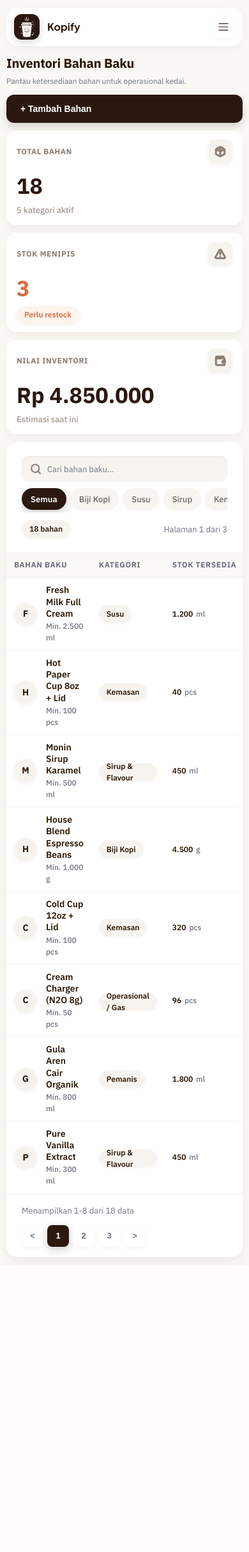
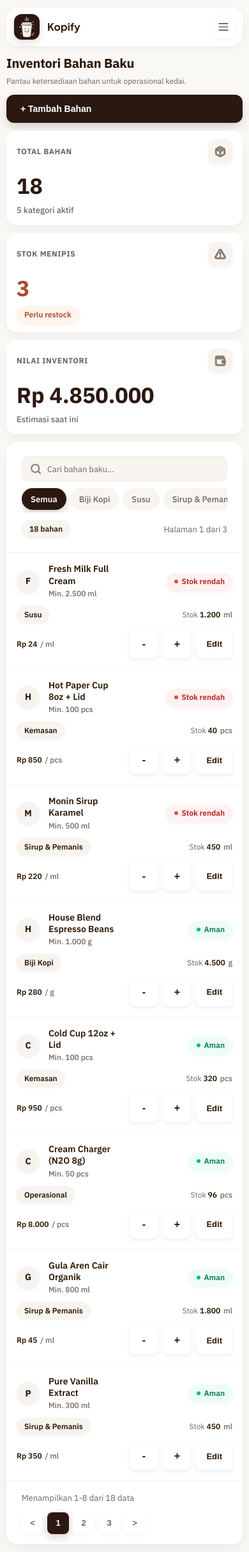
Before and after one commit to Dev-Crafters-io/Kopify, a PHP site: page /inventori.html in a window 390 px wide. Shown: the whole page at 64% size. Before the commit the page ends 1974 px from the top, so only its background shows below. Run offline with PHP 8.4, Linux system fonts and the light colour scheme.

Commit message:
fix(inventori): kontras, fokus keyboard, kategori seragam, dan tabel jadi card di mobile

```diff
--- a/assets/css/inventori.css
+++ b/assets/css/inventori.css
@@ -10,9 +10,9 @@
   --bg-card: #FFFFFF;
   --color-primary-dark: #2B1810;
   --color-brand-title: #2B1704;
-  --color-muted: #6B7280;
-  --color-subtle: #8C7E74;
-  --color-subtle-light: #A3978E;
+  --color-muted: #6F645C;
+  --color-subtle: #6F645C;
+  --color-subtle-light: #6F645C;
   --color-pill-bg: #F5F1EC;
   --color-chip-bg: #F7F4F0;
   --shadow-navbar: 0 4px 20px -2px rgba(43, 24, 16, 0.05), 0 2px 6px -1px rgba(43, 24, 16, 0.03);
@@ -27,12 +27,12 @@
   --shadow-btn-step: 0 2px 6px rgba(43, 24, 16, 0.08);
   --shadow-btn-step-hover: 0 4px 12px rgba(43, 24, 16, 0.14);
   --shadow-input-inset: inset 0 1px 3px rgba(43, 24, 16, 0.06);
-  --color-alert-text: #D96B43;
+  --color-alert-text: #A84B25;
   --color-alert-bg: #FDF4EC;
-  --color-danger-text: #DC2626;
+  --color-danger-text: #B91C1C;
   --color-danger-bg: #FEF2F2;
   --color-danger-dot: #EF4444;
-  --color-success-text: #10B981;
+  --color-success-text: #047857;
   --color-success-bg: #ECFDF5;
   --color-success-dot: #10B981;
   --radius-card: 18px;
@@ -419,7 +419,6 @@ body {
 }
 
 .table-search-input:focus {
-  outline: none;
   background-color: #FFFFFF;
   box-shadow: 0 0 0 3px rgba(43, 24, 16, 0.08), 0 2px 8px rgba(43, 24, 16, 0.04);
 }
@@ -878,7 +877,7 @@ body {
     border-radius: var(--radius-sm);
     background-color: #FEF2F2;
     border: 1px solid #FECACA;
-    color: #DC2626;
+    color: #B91C1C;
     font-size: 13px;
     font-weight: 600;
     text-decoration: none;
@@ -1126,7 +1125,6 @@ body {
 
 .form-input:focus,
 .form-select:focus {
-  outline: none !important;
   background-color: #FFFFFF;
   box-shadow: 0 0 0 3px rgba(43, 24, 16, 0.08), 0 2px 8px rgba(43, 24, 16, 0.04);
 }
@@ -1175,3 +1173,76 @@ body {
   box-shadow: var(--shadow-btn-primary-hover);
   transform: translateY(-1px);
 }
+
+/* ring fokus keyboard; diletakkan paling akhir agar menang atas outline:none di rule dasar */
+:focus-visible {
+  outline: 2px solid var(--color-primary-dark);
+  outline-offset: 2px;
+}
+
+/* ≤768px: tiap baris jadi card, supaya kolom Status dan Aksi tidak tersembunyi di scroll horizontal */
+@media (max-width: 768px) {
+  .table-responsive {
+    overflow-x: visible;
+  }
+
+  .inventory-table,
+  .inventory-table tbody {
+    display: block;
+  }
+
+  /* header disembunyikan secara visual tapi tetap dibaca screen reader */
+  .inventory-table thead {
+    position: absolute;
+    width: 1px;
+    height: 1px;
+    overflow: hidden;
+    clip: rect(0 0 0 0);
+    white-space: nowrap;
+  }
+
+  .inventory-table tbody tr {
+    display: grid;
+    grid-template-columns: 1fr auto;
+    grid-template-areas:
+      "name status"
+      "category stock"
+      "price action";
+    align-items: center;
+    gap: 10px 12px;
+    padding: 16px;
+  }
+
+  .inventory-table tbody td {
+    padding: 0;
+  }
+
+  .inventory-table tbody td:nth-child(1) { grid-area: name; }
+  .inventory-table tbody td:nth-child(2) { grid-area: category; }
+  .inventory-table tbody td:nth-child(3) { grid-area: stock; justify-self: end; }
+  .inventory-table tbody td:nth-child(4) { grid-area: price; }
+  .inventory-table tbody td:nth-child(5) { grid-area: status; justify-self: end; }
+  .inventory-table tbody td:nth-child(6) { grid-area: action; justify-self: end; }
+
+  .inventory-table tbody td:nth-child(3)::before {
+    content: "Stok ";
+    font-size: 12px;
+    color: var(--color-muted);
+  }
+
+  .category-tag {
+    height: auto;
+    min-height: 28px;
+    padding: 4px 12px;
+  }
+
+  .btn-step {
+    width: 44px;
+    height: 44px;
+  }
+
+  .btn-step.btn-edit {
+    width: auto;
+    padding: 0 16px;
+  }
+}
--- a/inventori.html
+++ b/inventori.html
@@ -8,7 +8,7 @@
   <link rel="preconnect" href="https://fonts.googleapis.com">
   <link rel="preconnect" href="https://fonts.gstatic.com" crossorigin>
   <link href="https://fonts.googleapis.com/css2?family=IBM+Plex+Sans:wght@400;500;600;700&family=Plus+Jakarta+Sans:wght@400;500;600;700&display=swap" rel="stylesheet">
-  <link rel="stylesheet" href="./assets/css/inventori.css?v=4">
+  <link rel="stylesheet" href="./assets/css/inventori.css?v=6">
 </head>
 <body>
   <div class="inventory-container">
@@ -122,7 +122,7 @@
             <button type="button" class="cat-pill active" data-category="all">Semua</button>
             <button type="button" class="cat-pill" data-category="biji kopi">Biji Kopi</button>
             <button type="button" class="cat-pill" data-category="susu">Susu</button>
-            <button type="button" class="cat-pill" data-category="sirup">Sirup</button>
+            <button type="button" class="cat-pill" data-category="sirup">Sirup &amp; Pemanis</button>
             <button type="button" class="cat-pill" data-category="kemasan">Kemasan</button>
             <button type="button" class="cat-pill" data-category="operasional">Operasional</button>
           </div>
@@ -230,7 +230,7 @@
                 </div>
               </td>
               <td>
-                <span class="category-tag">Sirup &amp; Flavour</span>
+                <span class="category-tag">Sirup &amp; Pemanis</span>
               </td>
               <td>
                 <strong class="stock-value">450</strong>
@@ -338,7 +338,7 @@
                 </div>
               </td>
               <td>
-                <span class="category-tag">Operasional / Gas</span>
+                <span class="category-tag">Operasional</span>
               </td>
               <td>
                 <strong class="stock-value">96</strong>
@@ -374,7 +374,7 @@
                 </div>
               </td>
               <td>
-                <span class="category-tag">Pemanis</span>
+                <span class="category-tag">Sirup &amp; Pemanis</span>
               </td>
               <td>
                 <strong class="stock-value">1.800</strong>
@@ -410,7 +410,7 @@
                 </div>
               </td>
               <td>
-                <span class="category-tag">Sirup &amp; Flavour</span>
+                <span class="category-tag">Sirup &amp; Pemanis</span>
               </td>
               <td>
                 <strong class="stock-value">450</strong>
@@ -472,10 +472,9 @@
               <option value="" disabled selected>Pilih Kategori</option>
               <option value="biji kopi">Biji Kopi</option>
               <option value="susu">Susu</option>
-              <option value="sirup">Sirup &amp; Flavour</option>
+              <option value="sirup">Sirup &amp; Pemanis</option>
               <option value="kemasan">Kemasan</option>
-              <option value="operasional">Operasional / Gas</option>
-              <option value="pemanis">Pemanis</option>
+              <option value="operasional">Operasional</option>
             </select>
           </div>
 
```
